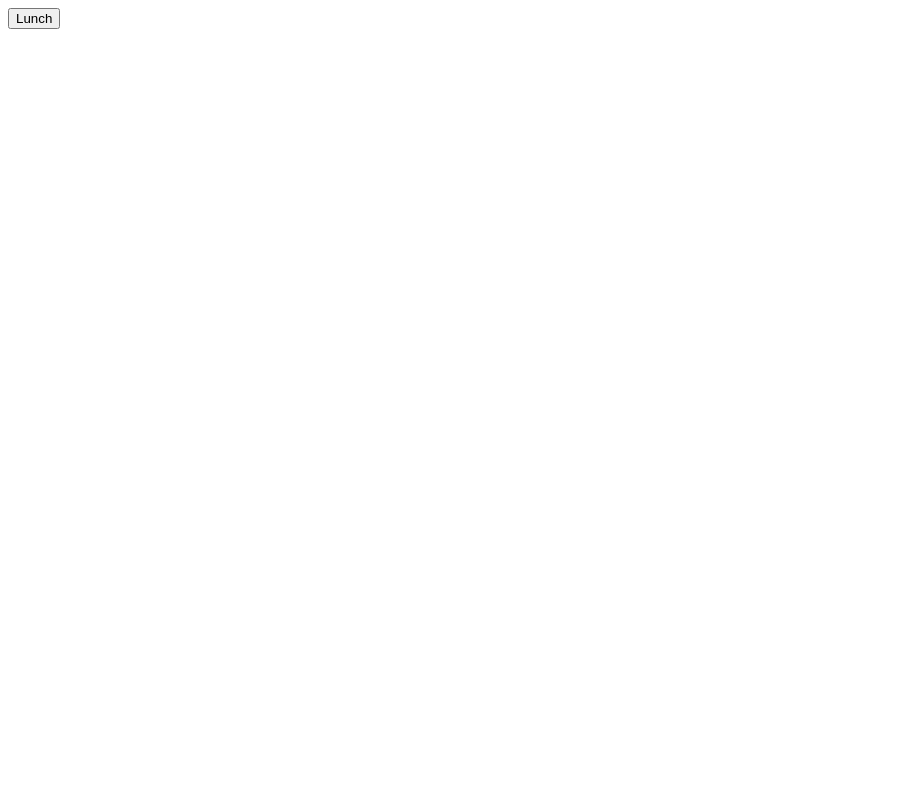
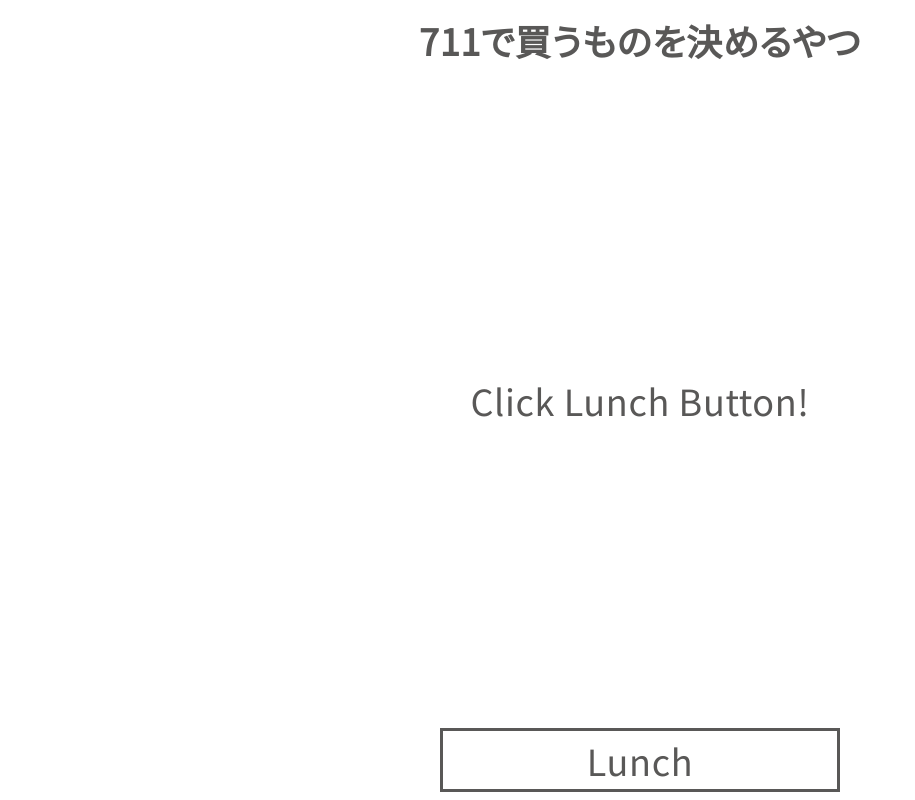
Before and after one commit to taroosg/lunch711, a plain HTML site: page static/index.html in a window 1280 px wide. Shown: the whole page, without its empty margins (0-915 px from the left). Drawn offline with Linux system fonts and the light colour scheme.

Commit message:
update css

```diff
--- a/static/index.html
+++ b/static/index.html
@@ -6,13 +6,109 @@
   <meta http-equiv="X-UA-Compatible" content="IE=edge">
   <meta name="viewport" content="width=device-width, initial-scale=1.0">
   <title>Lunch711</title>
+  <link href="https://fonts.googleapis.com/css?family=Noto+Sans+JP" rel="stylesheet">
+  <style>
+    * {
+      font-family: "Noto Sans JP";
+      margin: 0;
+      padding: 0;
+      box-sizing: border-box;
+      font-size: 4.5vmin;
+      /* color: #2e2930; */
+      color: #595857;
+      font-feature-settings: "palt";
+      letter-spacing: 0.08vmin;
+    }
+
+    body {
+      max-width: 800px;
+      margin: 0 auto;
+    }
+
+    header {
+      height: 10vh;
+      height: 10dvh;
+      display: flex;
+      justify-content: center;
+      align-items: center;
+    }
+
+    main {
+      height: 80vh;
+      height: 80dvh;
+      display: flex;
+      flex-direction: column;
+      justify-content: center;
+      align-items: center;
+    }
+
+    main div {
+      height: 100%;
+      display: flex;
+      flex-direction: column;
+      justify-content: space-evenly;
+      align-items: center;
+    }
+
+    main img {
+      width: 80vw;
+      width: 80dvw;
+      max-width: 400px;
+      display: block;
+    }
+
+    main p {
+      width: 75vw;
+      width: 75dvw;
+      text-align: center;
+      display: block;
+    }
+
+    main a {
+      text-decoration: none;
+      font-size: 3vmin;
+    }
+
+    footer {
+      height: 10vh;
+      height: 10dvh;
+      display: flex;
+      justify-content: center;
+      align-items: center;
+    }
+
+    footer button {
+      width: 90vw;
+      width: 90dvw;
+      max-width: 400px;
+      height: 8vh;
+      height: 8dvh;
+      border: none;
+      /* background: #2e2930; */
+      border: 3px solid #595857;
+      background: white;
+      color: #595857;
+    }
+  </style>
 </head>
 
 <body>
 
-  <button id="submit">Lunch</button>
-  <div id="result"></div>
+  <header>
+    <h1>711で買うものを決めるやつ</h1>
+  </header>
 
+  <main>
+    <div id="result">
+      <p>Click Lunch Button!</p>
+    </div>
+  </main>
+
+  <footer>
+    <button id="submit">Lunch</button>
+  </footer>
+
+  <script async src="https://platform.twitter.com/widgets.js" charset="utf-8"></script>
   <script>
 
     const lunch = {};
@@ -36,10 +132,18 @@
     };
 
     const createHtmlElement = (lunchMenu) => `
-      <p> name: ${lunchMenu.name}</p>
-      <p>price:${lunchMenu.price}</p>
       <img src="${lunchMenu.img}" alt="">
+      <p>${lunchMenu.name}</p>
+      <p>¥ ${lunchMenu.price}</p>
+      ${createTwitterShareButton(`今日のメニューは ${lunchMenu.name}！`)}
     `;
+
+    const createTwitterShareButton = (text) => {
+      let shareUrl = 'https://twitter.com/intent/tweet';
+      shareUrl += '?text=' + encodeURIComponent(`${text}\n\n#lunch711\n#711で買うものを決めるやつ\n`);
+      shareUrl += '&url=' + encodeURIComponent(location.href);
+      return '<a href="' + shareUrl + '">🕊 Tweet</a>';
+    }
 
     document.getElementById('submit').addEventListener('click', async () => {
       lunch['html'] = '<p>loading...</p>';
```
Also changed, not shown: 1 other file.
